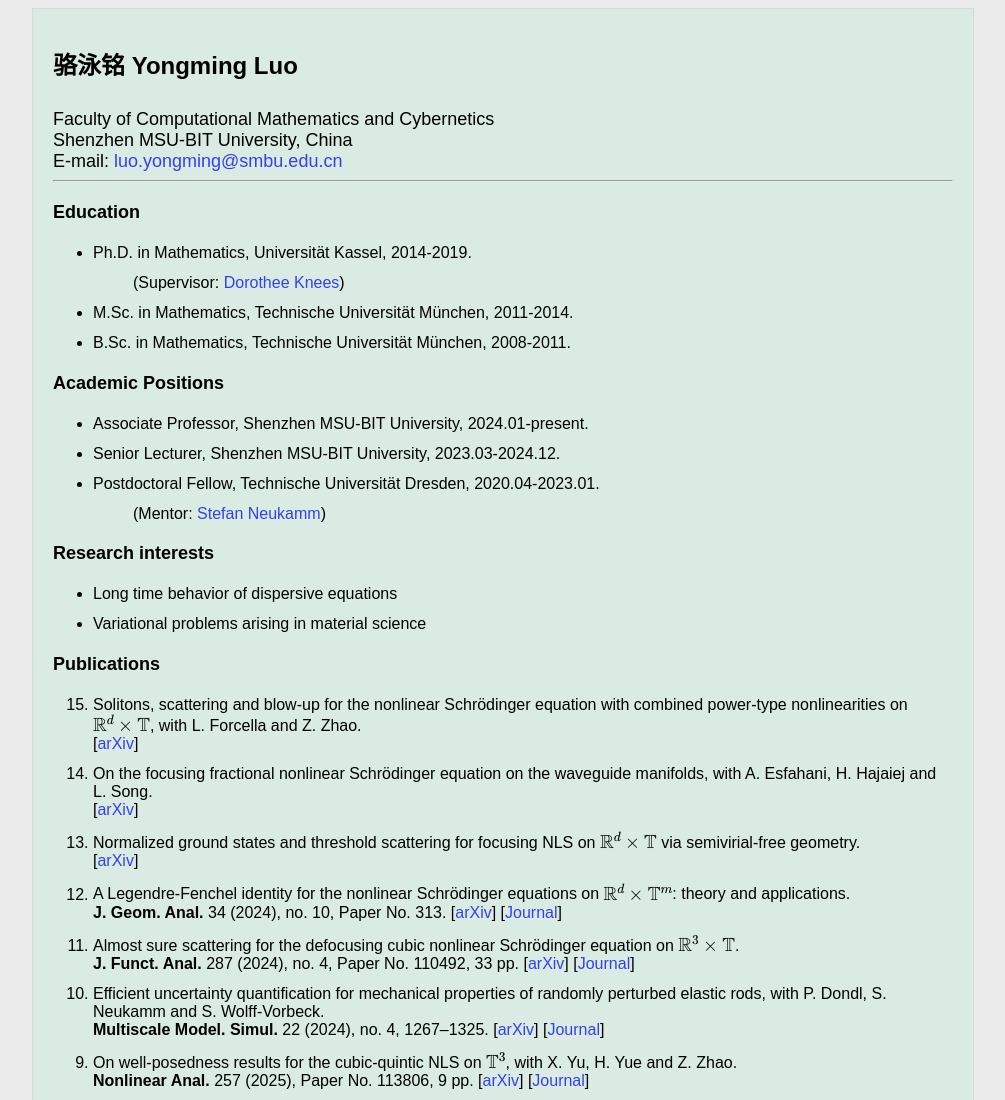
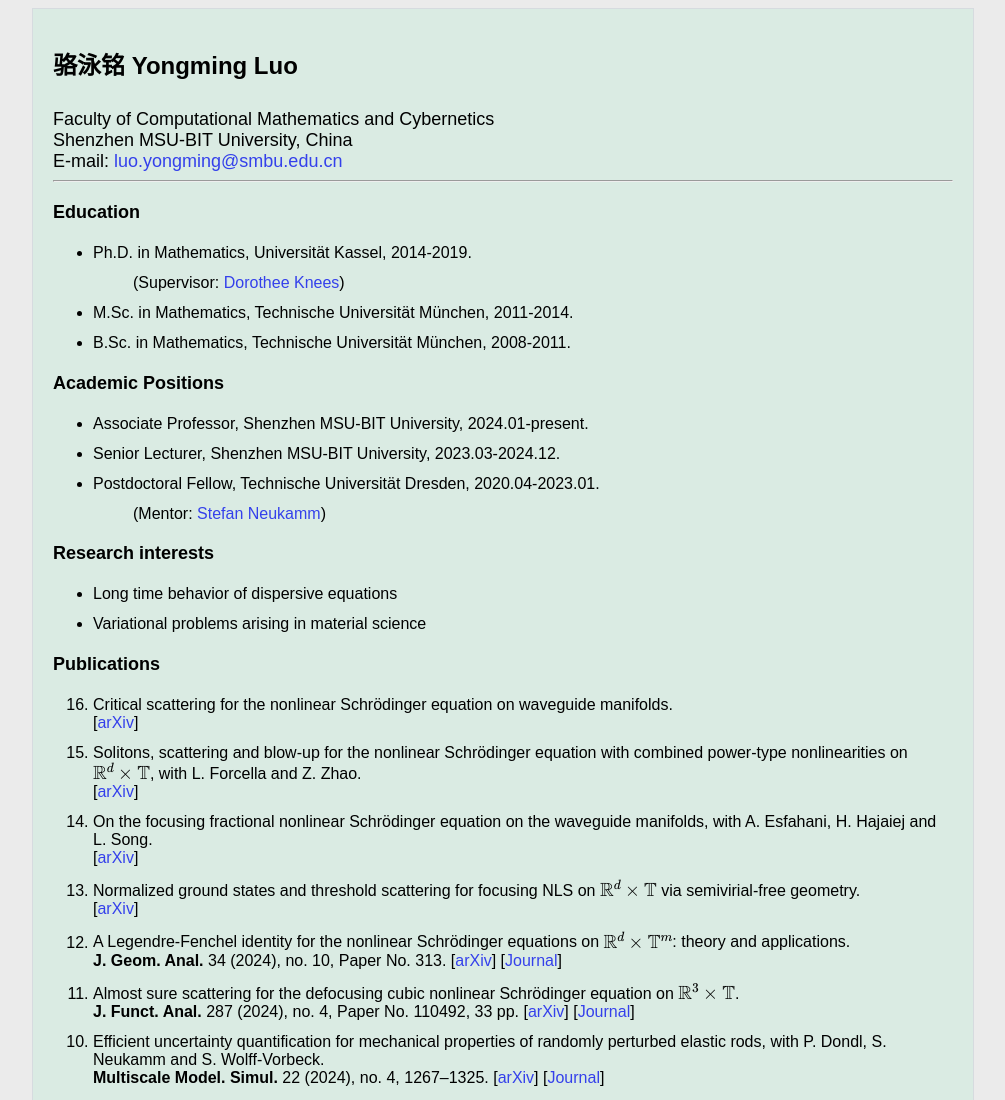
Before and after one commit to YongmingLuo/yongmingluo.github.io, a plain HTML site: page index.html in a window 1280 px wide. Shown: the top 1100 px of the page, without its empty margins (137-1142 px from the left). Drawn offline with nearby package versions, Linux system fonts and the light colour scheme; some packages are replaced by stand-ins of ours.

Commit message:
Update index.html

```diff
--- a/index.html
+++ b/index.html
@@ -121,6 +121,11 @@ Variational problems arising in material science
 <font size="3">
 
 <li>
+Critical scattering for the nonlinear Schrödinger equation on waveguide manifolds.<br>
+[<a href="https://arxiv.org/abs/2506.00442">arXiv</a>]
+</li>
+
+<li>
 Solitons, scattering and blow-up for the nonlinear Schrödinger equation with combined power-type nonlinearities on $\mathbb{R}^d\times\mathbb{T}$, with L. Forcella and Z. Zhao. <br>
 [<a href="https://arxiv.org/abs/2409.15860">arXiv</a>]
 </li>
```
